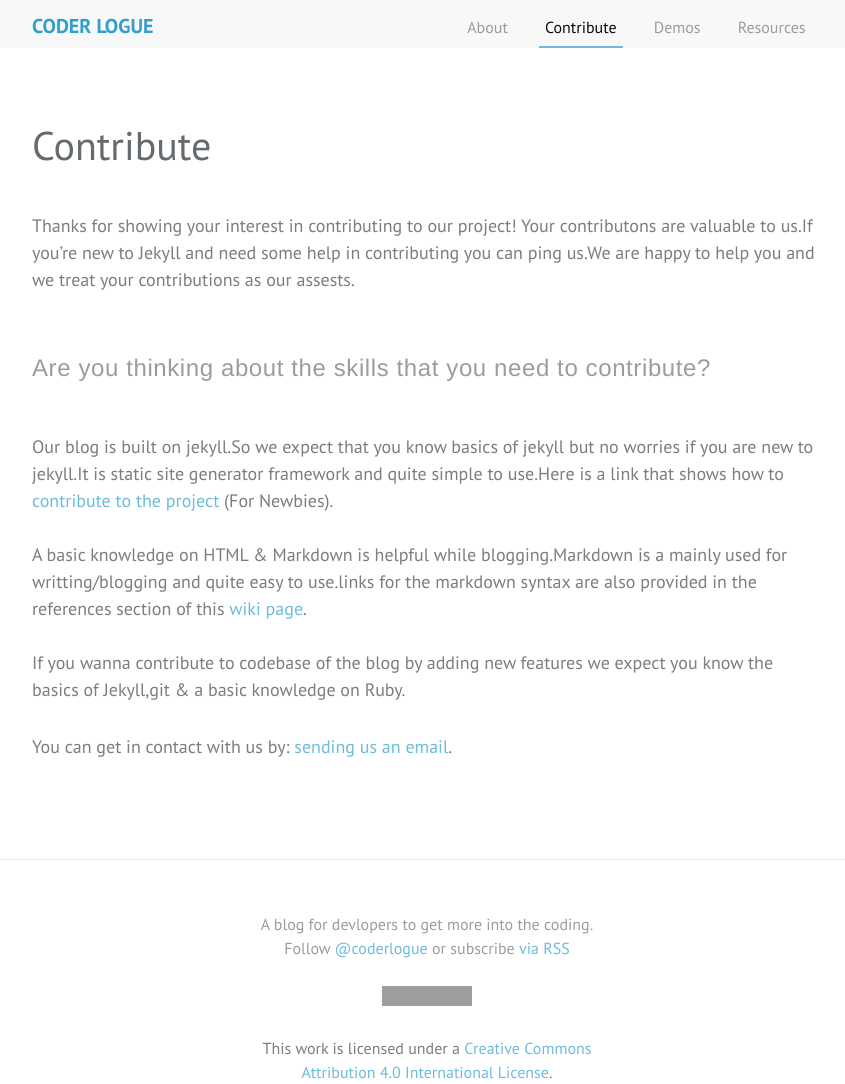
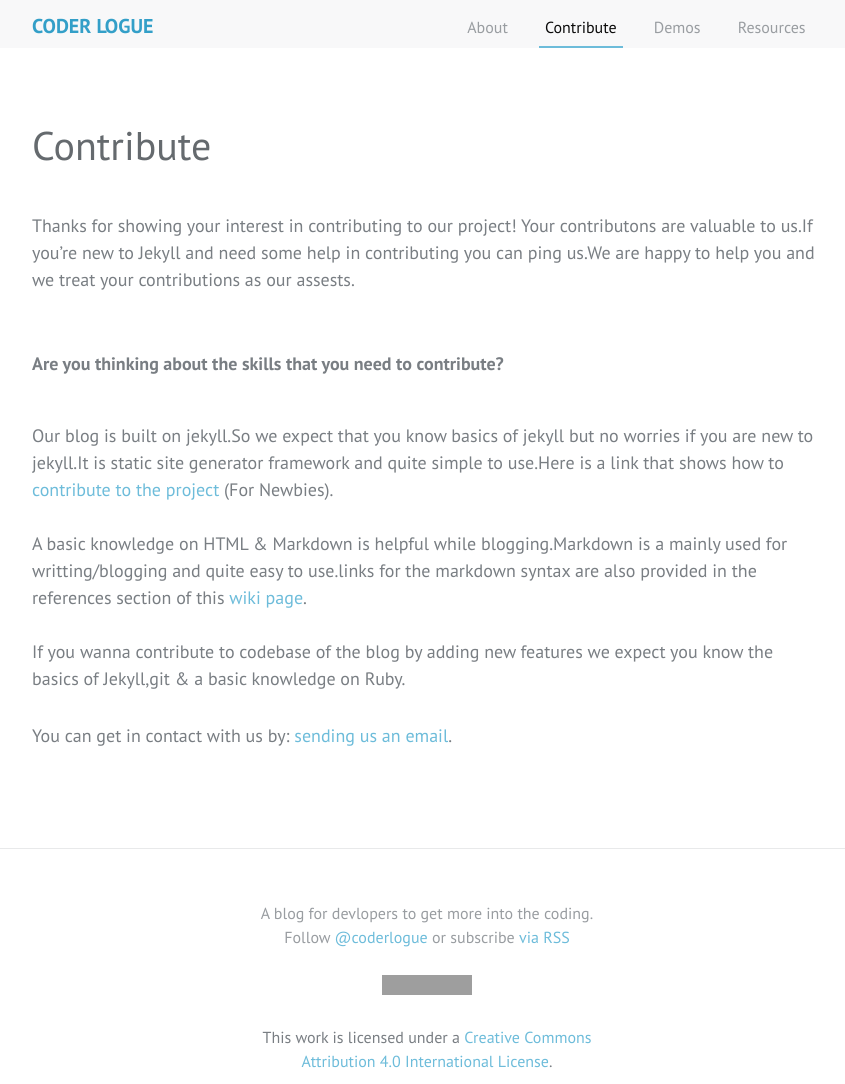
Before and after one commit to coderlogue/coderlogue.github.io, a Jekyll site: the page built from contribute.md, in a window 1280 px wide. Shown: the whole page, without its empty margins (213-1058 px from the left). Built offline with Jekyll 4.4.1, drawn with Linux system fonts in a browser that asks for light colours; comment, search, counter and statistics services are not loaded; grey boxes are pictures that could not be loaded.

```diff
--- a/contribute.md
+++ b/contribute.md
@@ -5,7 +5,7 @@ permalink: /contribute/
 
 Thanks for showing your interest in contributing to our project! Your contributons are valuable to us.If you’re new to Jekyll  and need some help in contributing you can ping us.We are happy to help you and we treat your contributions as our assests.
 <br/><br/>
-<h2> Are you thinking about the  skills that you need to contribute? </h2> <br/>
+<h3> Are you thinking about the  skills that you need to contribute? </h3> <br/>
 Our blog is built on jekyll.So we expect that you know basics of jekyll but no worries if you are new to jekyll.It is static site generator framework and quite simple to use.Here is a link that shows how to [contribute to the project](https://github.com/coderlogue/coderlogue.github.io/wiki/Contribute) (For Newbies).<br/><br/>A basic knowledge on HTML & Markdown is helpful while blogging.Markdown is a mainly used for writting/blogging and quite easy to use.links for the markdown syntax are also provided in the references section of this [wiki page](https://github.com/coderlogue/coderlogue.github.io/wiki/Contribute).
 <br/><br/>
 If you wanna contribute to codebase of the blog by adding new features we expect you know the basics of Jekyll,git & a basic knowledge on Ruby. <br/>
```
